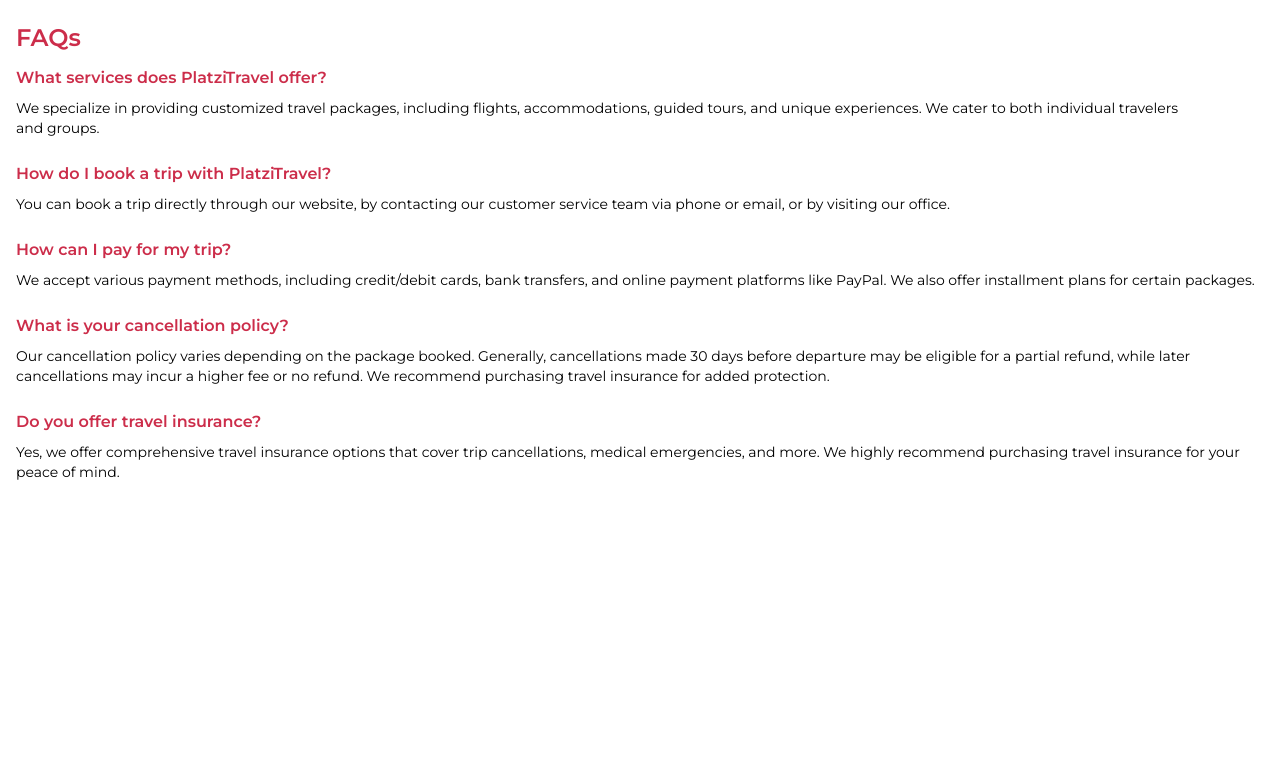
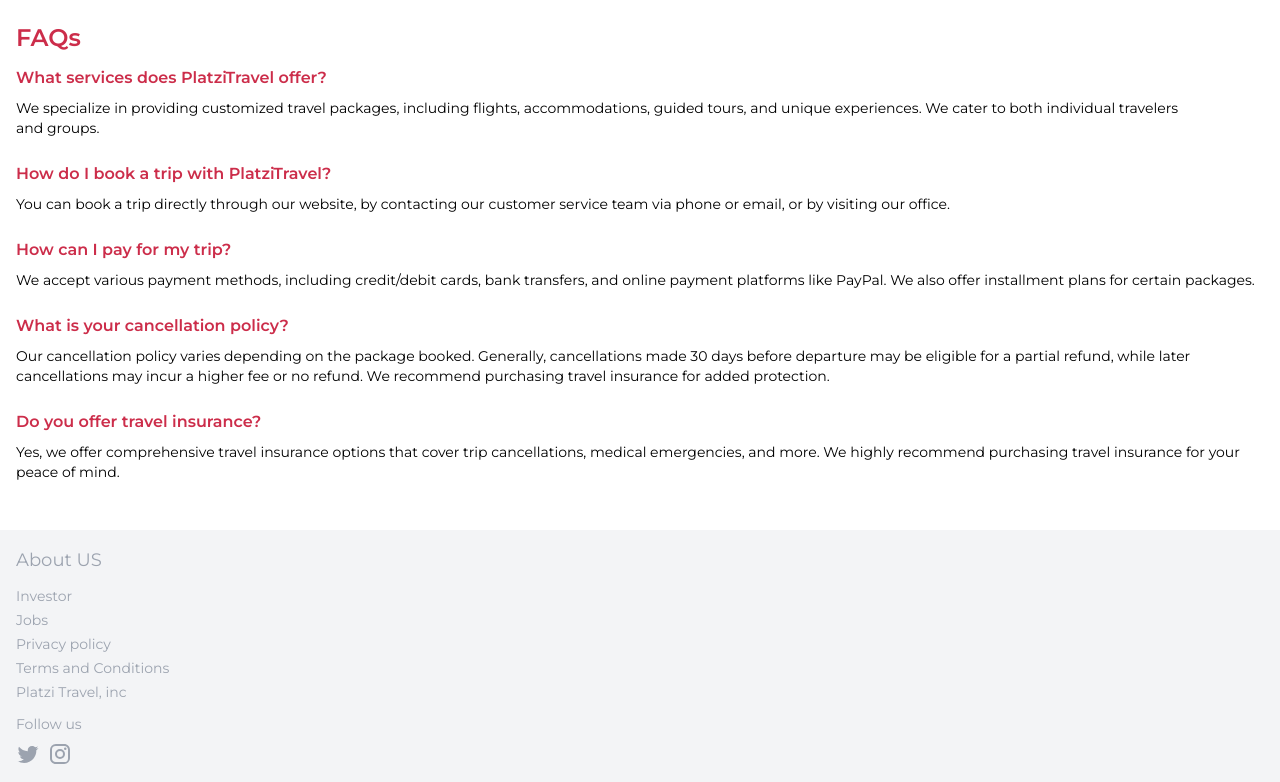
Before and after one commit to EdGonzz/platzi-travel-tailwind-course, a website: page public/index.html in a window 1280 px wide. Shown: the part 2407-3189 px from the top of the page. Before the commit the page ends 2945 px from the top, so only its background shows below. Drawn offline with Linux system fonts and the light colour scheme.

Commit message:
Layout and style of footer section

```diff
--- a/public/index.html
+++ b/public/index.html
@@ -146,7 +146,7 @@
       </div>
     </section>
 
-    <section id="faqs" class="w-full h-full px-4 mb-14">
+    <section id="faqs" class="w-full h-full px-4 mb-12">
       <h2 class="titleSections">FAQs</h2>
       <div class="flex flex-col gap-6 mt-3">
         <article class="w-full">
@@ -176,6 +176,29 @@
       </div>
     </section>
   </main>
+
+  <footer class="w-full h-auto px-4 bg-gray-100 flex flex-col py-4 gap-3">
+    <h5 class="text-gray-400 text-lg">About US</h5>
+    <div class="flex flex-col gap-1">
+      <a class="text-gray-400 text-sm" href="">Investor</a>
+      <a class="text-gray-400 text-sm" href="">Jobs</a>
+      <a class="text-gray-400 text-sm" href="">Privacy policy</a>
+      <a class="text-gray-400 text-sm" href="">Terms and Conditions</a>
+      <a class="text-gray-400 text-sm" href="">Platzi Travel, inc</a>
+    </div>
+    <div class="flex flex-col gap-2">
+      <h6 class="text-gray-400 text-sm">Follow us</h6>
+      <div class="flex gap-2">
+        <a class="text-gray-400" href="">
+          <svg class="w-6 h-6" xmlns="http://www.w3.org/2000/svg" width="1em" height="1em" viewBox="0 0 24 24"><path fill="currentColor" d="M22.46 6c-.77.35-1.6.58-2.46.69.88-.53 1.56-1.37 1.88-2.38-.83.5-1.75.85-2.72 1.05C18.37 4.5 17.26 4 16 4c-2.35 0-4.27 1.92-4.27 4.29 0 .34.04.67.11.98C8.28 9.09 5.11 7.38 3 4.79c-.37.63-.58 1.37-.58 2.15 0 1.49.75 2.81 1.91 3.56-.71 0-1.37-.2-1.95-.5v.03c0 2.08 1.48 3.82 3.44 4.21a4.2 4.2 0 0 1-1.93.07 4.28 4.28 0 0 0 4 2.98 8.52 8.52 0 0 1-5.33 1.84q-.51 0-1.02-.06C3.44 20.29 5.7 21 8.12 21 16 21 20.33 14.46 20.33 8.79c0-.19 0-.37-.01-.56.84-.6 1.56-1.36 2.14-2.23"/></svg>
+        </a>
+        <a class="text-gray-400" href="">
+          <svg class="w-6 h-6" xmlns="http://www.w3.org/2000/svg" width="1em" height="1em" viewBox="0 0 24 24"><path fill="currentColor" d="M7.8 2h8.4C19.4 2 22 4.6 22 7.8v8.4a5.8 5.8 0 0 1-5.8 5.8H7.8C4.6 22 2 19.4 2 16.2V7.8A5.8 5.8 0 0 1 7.8 2m-.2 2A3.6 3.6 0 0 0 4 7.6v8.8C4 18.39 5.61 20 7.6 20h8.8a3.6 3.6 0 0 0 3.6-3.6V7.6C20 5.61 18.39 4 16.4 4zm9.65 1.5a1.25 1.25 0 0 1 1.25 1.25A1.25 1.25 0 0 1 17.25 8 1.25 1.25 0 0 1 16 6.75a1.25 1.25 0 0 1 1.25-1.25M12 7a5 5 0 0 1 5 5 5 5 0 0 1-5 5 5 5 0 0 1-5-5 5 5 0 0 1 5-5m0 2a3 3 0 0 0-3 3 3 3 0 0 0 3 3 3 3 0 0 0 3-3 3 3 0 0 0-3-3"/></svg>
+        </a>
+      </div>
+    </div>
+  </footer>
+
 </body>
 
 </html>
```
Also changed, not shown: public/css/tailwind.css.
